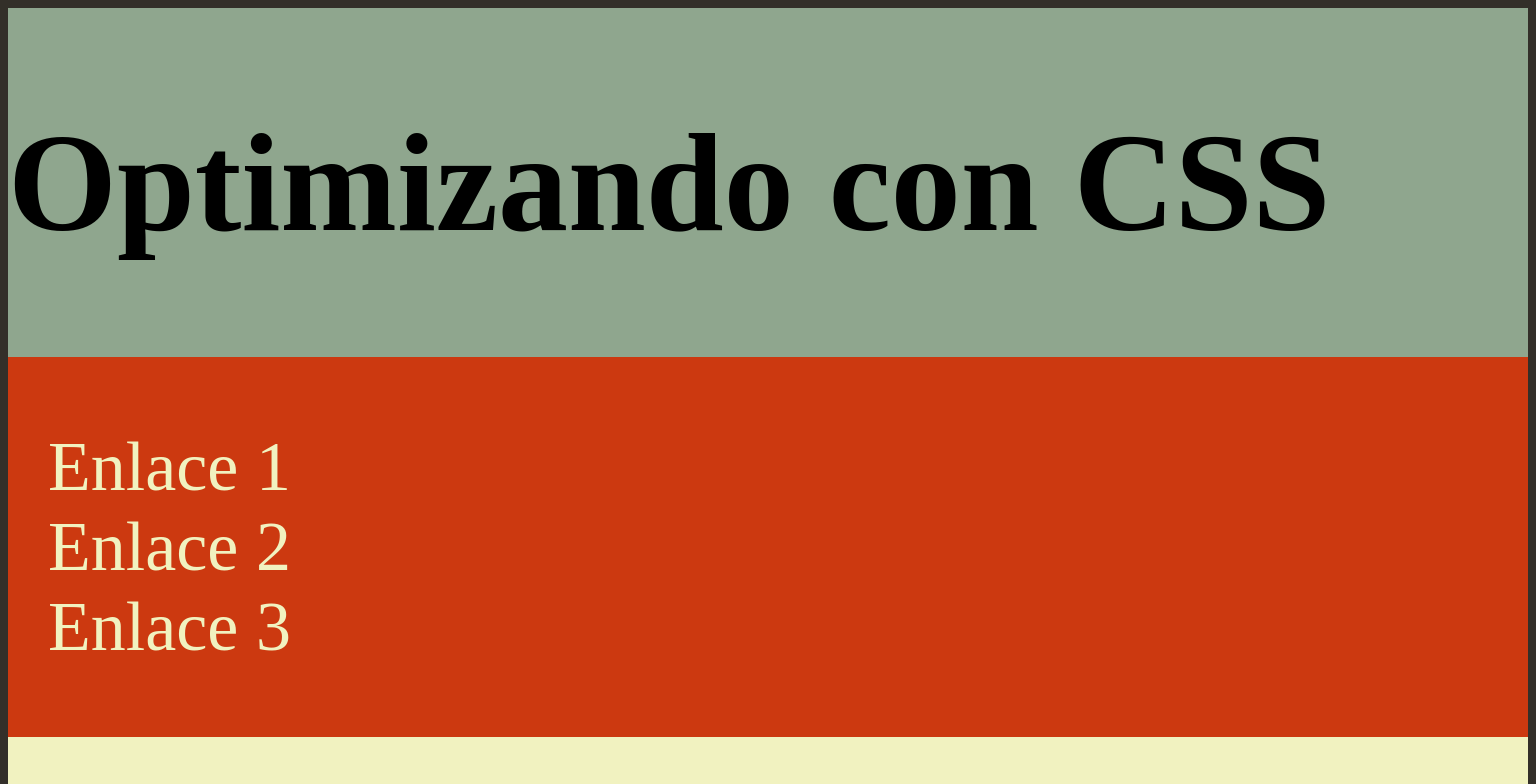
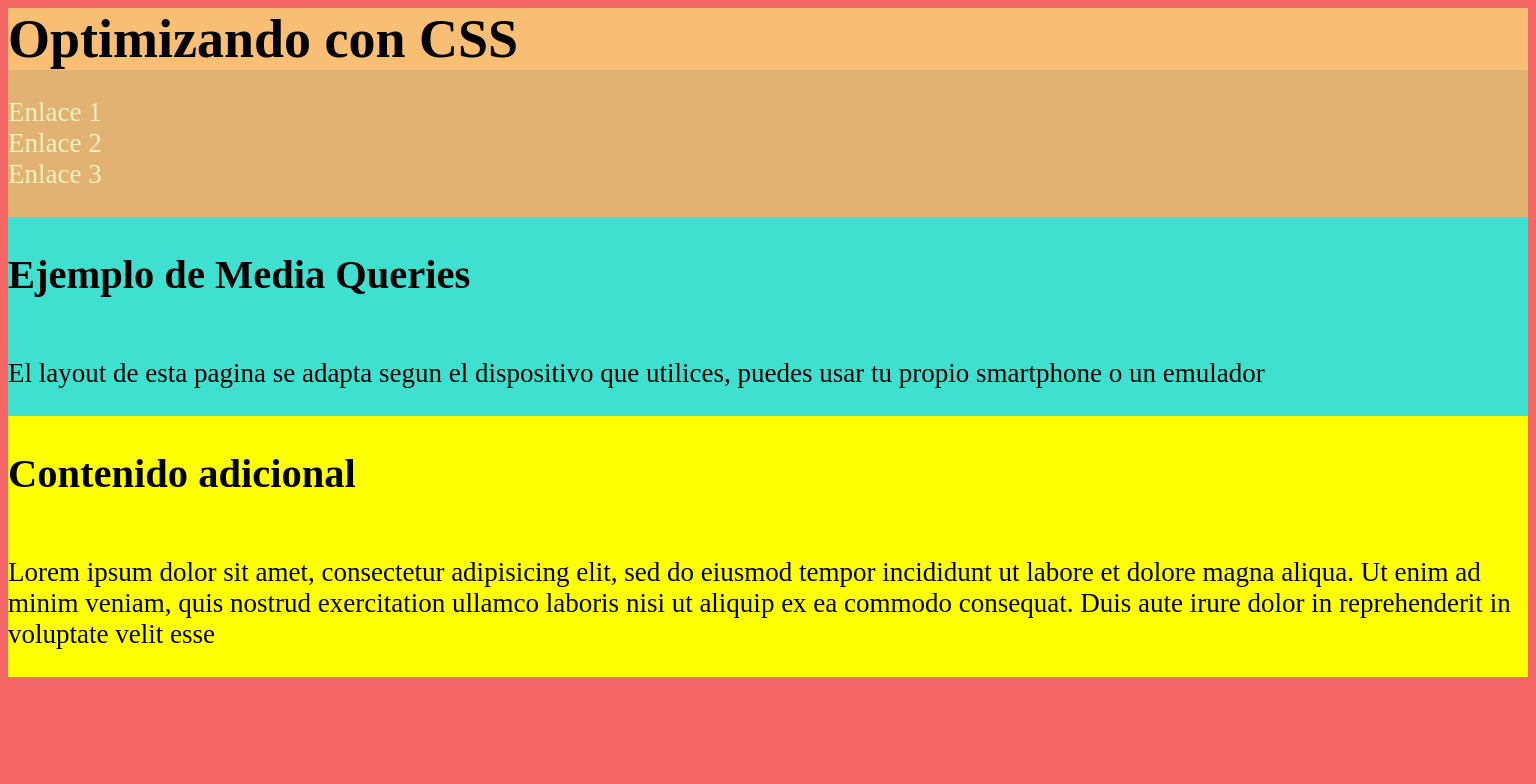
Before and after one commit to Nahuel1502/Tareas-NahuelLescano-Profesional-Webmaster, a plain HTML site: page Tarea M1U4 (CSS)/Material Ejercicio/index.html in a window 1536 px wide. Shown: the top 784 px of the page. Drawn offline with Linux system fonts and the light colour scheme.

Commit message:
Css y Html Tarea Unidad 3, página responsive

```diff
--- a/Tarea M1U4 (CSS)/Material Ejercicio/base.css
+++ b/Tarea M1U4 (CSS)/Material Ejercicio/base.css
@@ -3,141 +3,118 @@
 @media (max-width: 769px){
 	body {
 		color: #000;
-		background: #332F29;
+		background: #856432;
 		font-size:100%;
 	}
 	#contenedor {
 		font-size: 27px;
-		display: flex;
+		display: inline-flex;
 		width: 100%;
 		height: 100%;
-		background: #8FA68E;
 		align-items: left;
 		justify-content: left;
 		flex-flow: column wrap;
 	}
+	h1{
+		background:linear-gradient(to bottom, brown, red)
+	}
+	.h1{
+		display: flex;
+		margin: auto;
+		padding: auto;
+	}
 	nav {
-		display:inline-flex;
-		background: #CC3910;
+		display:flex;
+		background: linear-gradient(to bottom, red, orange);
 		float: left;
 		flex-flow: column wrap;
 		width: 100%;
 	}
 	ul {
 		list-style-type:none;
+		padding: 0%;
 	}
+
 	a {
 		color:#F1F2C0;
 		text-decoration: none;
 	}
+	a:hover{
+		color: aqua;
+	}
 	section {
 		display: flex;
 		flex-flow: column wrap;
-		background: #F1F2C0;
+		background: linear-gradient(to bottom, rgb(255, 196, 0) , rgba(40, 3, 247, 0.733));
 		float:left;
 		width: 100%;
 	}
 	aside {
 		display: flex;
-		background: #CCC59E;
+		background:linear-gradient(to bottom, rgb(137, 30, 236) , rgba(255, 60, 60, 0.863));
 		float: left;
 		width: 100%;
 		flex-flow: column wrap;
 	}
-
 }
 
-@media (min-width: 770px) and (max-width:1500px){
+
+@media (min-width:770px) {
 	body {
 		color: #000;
-		background: #332F29;
+		background: #f56767;
 		font-size:100%;
 	}
 	#contenedor {
-		display: flex;
-		font-size: 38px;
+		font-size: 27px;
+		display: inline-flex;
 		width: 100%;
 		height: 100%;
-		background: #8FA68E;
-		overflow: hidden;
 		align-items: left;
 		justify-content: left;
 		flex-flow: column wrap;
 	}
+	h1{
+		background: rgb(248, 191, 116);
+	}
+	.h1{
+		display: flex;
+		margin: auto;
+		padding: auto;
+	}
 	nav {
-		display:inline-flex;
-		background: #CC3910;
+		display:flex;
+		background: rgb(226, 178, 114);
 		float: left;
 		flex-flow: column wrap;
 		width: 100%;
 	}
 	ul {
 		list-style-type:none;
+		padding: 0%;
 	}
+
 	a {
 		color:#F1F2C0;
 		text-decoration: none;
 	}
+	a:hover{
+		color: rgb(68, 0, 255);
+	}
 	section {
 		display: flex;
 		flex-flow: column wrap;
-		background: #F1F2C0;
+		background: turquoise;
 		float:left;
 		width: 100%;
 	}
 	aside {
 		display: flex;
-		background: #CCC59E;
+		background: yellow;
 		float: left;
 		width: 100%;
 		flex-flow: column wrap;
 	}
 
+
 }
-
-@media (min-width:1501px) {
-	body {
-		color: #000;
-		background: #332F29;
-		font-size:100%;
-	}
-	#contenedor {
-		display: flex;
-		font-size: 70px;
-		width: 100%;
-		height: 100%;
-		background: #8FA68E;
-		overflow: hidden;
-		align-items: left;
-		justify-content: left;
-		flex-flow: column wrap;
-	}
-	nav {
-		display:inline-flex;
-		background: #CC3910;
-		float: left;
-		flex-flow: column wrap;
-		width: 100%;
-	}
-	ul {
-		list-style-type:none;
-	}
-	a {
-		color:#F1F2C0;
-		text-decoration: none;
-	}
-	section {
-		display: flex;
-		flex-flow: column wrap;
-		background: #F1F2C0;
-		float:left;
-		width: 100%;
-	}
-	aside {
-		display: flex;
-		background: #CCC59E;
-		float: left;
-		width: 100%;
-		flex-flow: column wrap;
-	}
-}
--- a/Tarea M1U4 (CSS)/Material Ejercicio/index.html
+++ b/Tarea M1U4 (CSS)/Material Ejercicio/index.html
@@ -8,7 +8,9 @@
 </head>
 <body>
   <div id="contenedor">
-    <h1>Optimizando con CSS </h1>
+    <div>
+      <h1 class="h1">Optimizando con CSS</h1>
+    </div>
     <nav>
       <ul>
         <li><a href="#">Enlace 1</a></li>
@@ -21,14 +23,16 @@
       <p> El layout de esta pagina se adapta segun el dispositivo que utilices, puedes usar tu propio smartphone o un
         emulador</p>
       </section>
+      <div class="aside">
       <aside>
         <h2> Contenido adicional </h2>
         <p>Lorem ipsum dolor sit amet, consectetur adipisicing elit, sed do eiusmod tempor incididunt ut labore et dolore
           magna aliqua. Ut enim ad minim veniam, quis nostrud exercitation ullamco laboris nisi ut aliquip ex ea commodo
           consequat. Duis aute irure dolor in reprehenderit in voluptate velit esse</p>
         </aside>
+    </div>
+  </div>
 
-  </div>
 
 </body>
 </html>
```
Lines whose indentation alone changed are shown as unchanged.
